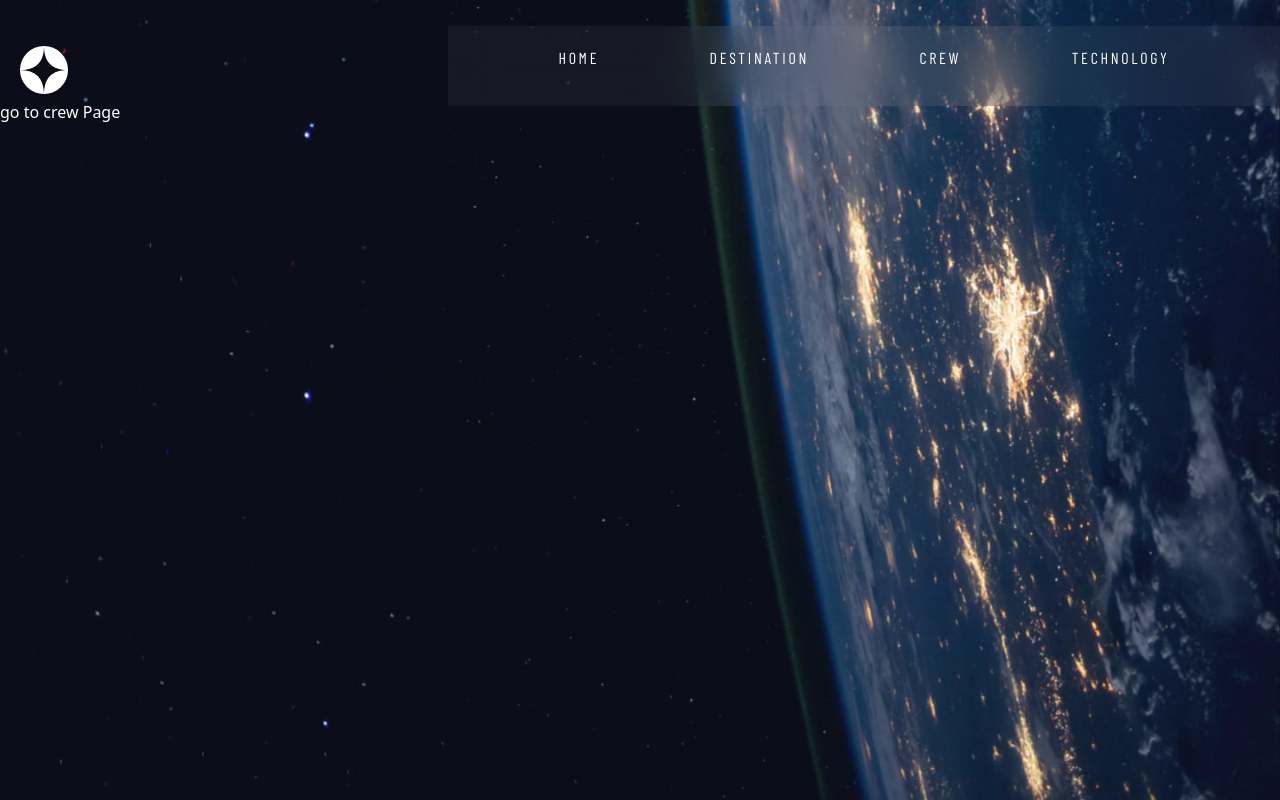
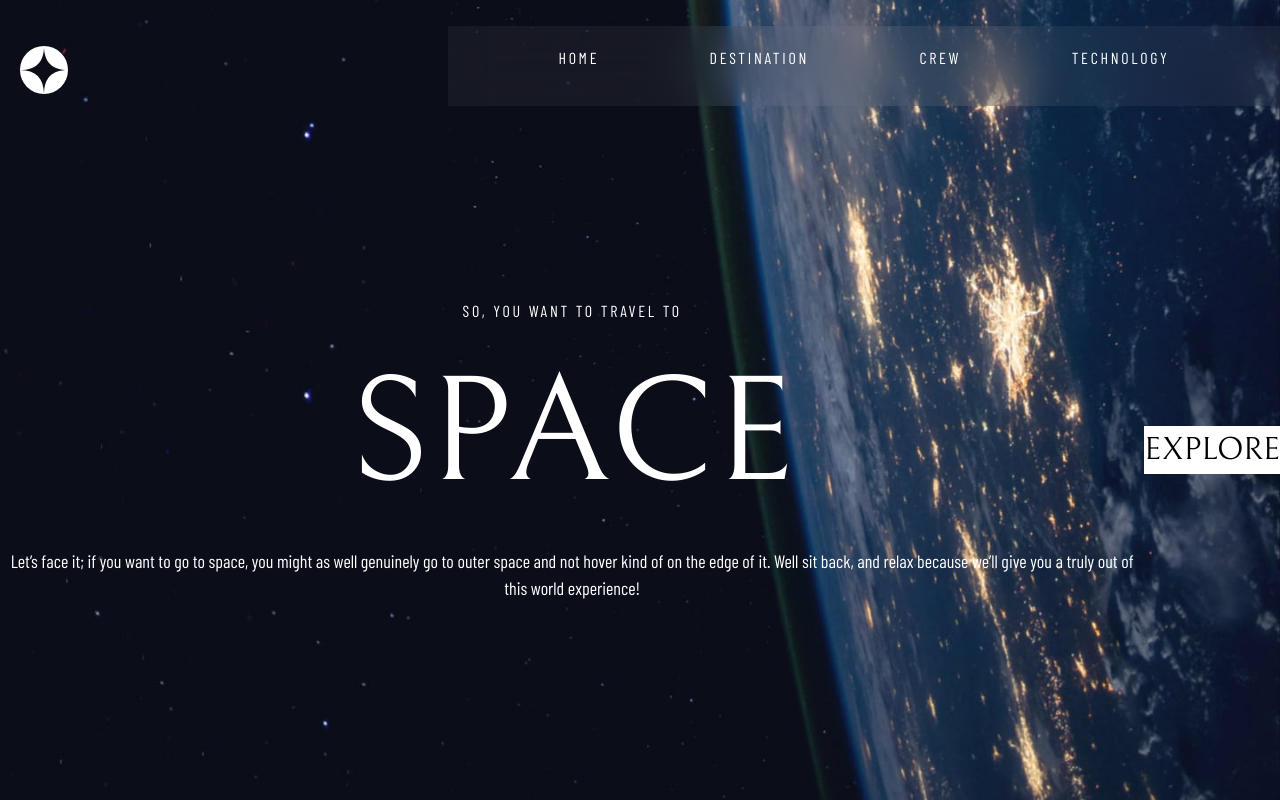
Before and after one commit to Ethanosaure/space-tourism-website, a React (Vite) app: page / in a window 1280 px wide. Built offline with nearby package versions, Linux system fonts and the light colour scheme.

Commit message:
starting to add text to pages

```diff
--- /dev/null
+++ b/src/components/Buttons/ExploreBtn/index.tsx
@@ -0,0 +1,11 @@
+import Heading from "../../../typographies/Headings";
+
+const Component = () => {
+  return (
+    <button type="button" className="bg-white">
+      <Heading kind="h4" content={"EXPLORE"} css="" />
+    </button>
+  );
+};
+
+export default Component;
--- a/src/data/data.json
+++ b/src/data/data.json
@@ -104,5 +104,10 @@
       },
       "description": "A space capsule is an often-crewed spacecraft that uses a blunt-body reentry capsule to reenter the Earth's atmosphere without wings. Our capsule is where you'll spend your time during the flight. It includes a space gym, cinema, and plenty of other activities to keep you entertained."
     }
-  ]
+  ],
+  "home": {
+    "title": "Space",
+    "subheading": "So, you want to travel to",
+    "text": "Let’s face it; if you want to go to space, you might as well genuinely go to outer space and not hover kind of on the edge of it. Well sit back, and relax because we’ll give you a truly out of this world experience!"
+  }
 }
--- a/src/pages/Home/index.tsx
+++ b/src/pages/Home/index.tsx
@@ -1,9 +1,24 @@
+import Paragraph from "../../typographies/Paragraphs";
+import Heading from "../../typographies/Headings";
+import ExploreBtn from "../../components/Buttons/ExploreBtn";
+
+import datas from "../../data/data.json";
+
 const Component = () => {
+  const data = datas.home;
+  const subHeadingContent = data.subheading.toUpperCase();
+  const textContent = data.text;
+  const titleContent = data.title.toUpperCase();
   return (
-    <div className="h-screen w-screen bg-[url('../../../public/assets/home/background-home-mobile.jpg')] bg-cover bg-center bg-no-repeat  pt-[100px] md:bg-[url('../../../public/assets/home/background-home-tablet.jpg')] xl:bg-[url('../../../public/assets/home/background-home-desktop.jpg')]">
-      <a href="crew" className="text-white">
-        go to crew Page
-      </a>
+    <div className="flex h-screen w-screen flex-row items-center justify-center bg-[url('../../../public/assets/home/background-home-mobile.jpg')] bg-cover bg-center bg-no-repeat  pt-[100px] md:bg-[url('../../../public/assets/home/background-home-tablet.jpg')] xl:bg-[url('../../../public/assets/home/background-home-desktop.jpg')]">
+      <div className="flex flex-col text-center">
+        <Paragraph kind="span" content={subHeadingContent} css="text-white " />
+        <Heading kind="h1" content={titleContent} css="text-white" />
+        <Paragraph kind="p" content={textContent} css="text-white" />
+      </div>
+      <div>
+        <ExploreBtn />
+      </div>
     </div>
   );
 };
```
